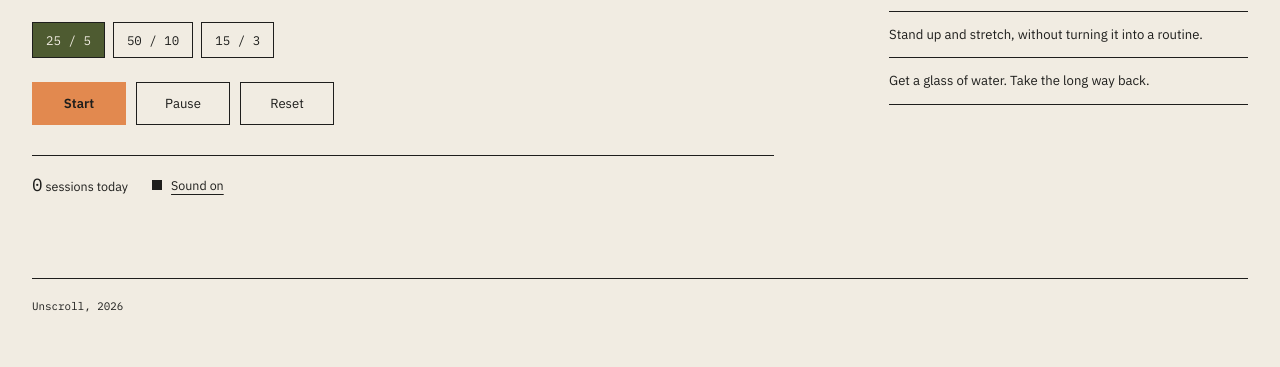
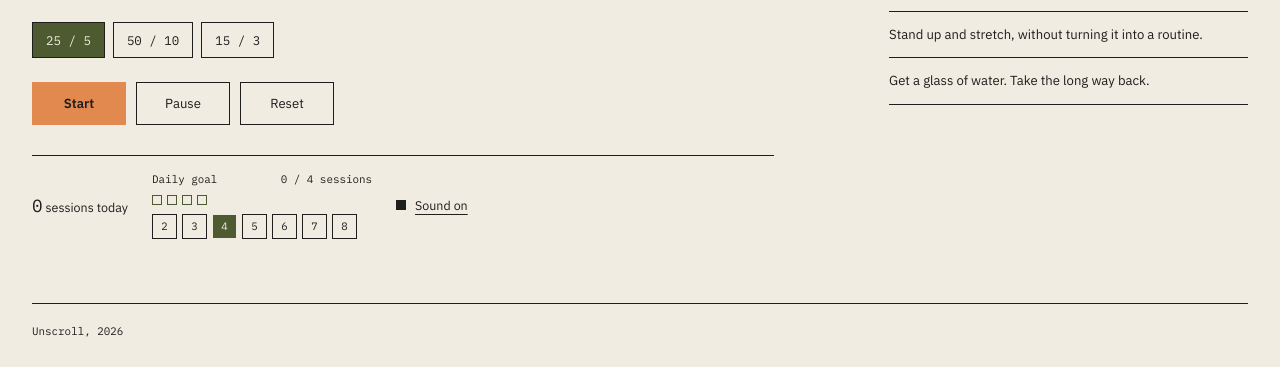
Before and after one commit to wardasajjad44-bot/lab17-27110275, a plain HTML site: page index.html in a window 1280 px wide. Shown: the part 438-805 px from the top of the page. Drawn offline with Linux system fonts and the light colour scheme.

Commit message:
Add daily focus goal

```diff
--- a/index.html
+++ b/index.html
@@ -167,6 +167,49 @@
       font-family: "IBM Plex Mono", monospace;
       font-size: 1.1rem;
     }
+    .daily-goal {
+      display: grid;
+      gap: 9px;
+      min-width: 220px;
+    }
+    .goal-heading {
+      display: flex;
+      align-items: baseline;
+      justify-content: space-between;
+      gap: 16px;
+    }
+    .goal-heading-label, .goal-summary {
+      font-family: "IBM Plex Mono", monospace;
+      font-size: .68rem;
+    }
+    .goal-dots {
+      display: flex;
+      gap: 5px;
+    }
+    .goal-dot {
+      width: 10px;
+      height: 10px;
+      border: 1px solid var(--moss);
+      background: transparent;
+    }
+    .goal-dot.is-complete { background: var(--moss); }
+    .break-mode .goal-dot { border-color: var(--paper); }
+    .break-mode .goal-dot.is-complete { background: var(--paper); }
+    .goal-options {
+      display: flex;
+      gap: 5px;
+    }
+    .goal-option {
+      min-width: 25px;
+      min-height: 25px;
+      padding: 3px 5px;
+      border: 1px solid currentColor;
+      background: transparent;
+      font-family: "IBM Plex Mono", monospace;
+      font-size: .67rem;
+    }
+    .goal-option[aria-pressed="true"] { background: var(--moss); color: var(--paper); }
+    .break-mode .goal-option[aria-pressed="true"] { background: var(--paper); color: var(--moss); }
     .sound-toggle {
       display: inline-flex;
       align-items: center;
@@ -363,7 +406,23 @@
       </div>
 
       <div class="timer-meta">
-        <span><span class="sessions-count" id="sessions-count">0</span> sessions today</span>
+        <span class="sessions-today"><span class="sessions-count" id="sessions-count">0</span> sessions today</span>
+        <div class="daily-goal">
+          <div class="goal-heading">
+            <span class="goal-heading-label">Daily goal</span>
+            <span class="goal-summary" id="goal-summary">0 / 4 sessions</span>
+          </div>
+          <div class="goal-dots" id="goal-dots" role="progressbar" aria-label="Daily focus goal" aria-valuemin="0" aria-valuemax="4" aria-valuenow="0"></div>
+          <div class="goal-options" id="goal-options" role="group" aria-label="Choose daily focus goal">
+            <button class="goal-option" type="button" data-goal="2" aria-pressed="false">2</button>
+            <button class="goal-option" type="button" data-goal="3" aria-pressed="false">3</button>
+            <button class="goal-option" type="button" data-goal="4" aria-pressed="true">4</button>
+            <button class="goal-option" type="button" data-goal="5" aria-pressed="false">5</button>
+            <button class="goal-option" type="button" data-goal="6" aria-pressed="false">6</button>
+            <button class="goal-option" type="button" data-goal="7" aria-pressed="false">7</button>
+            <button class="goal-option" type="button" data-goal="8" aria-pressed="false">8</button>
+          </div>
+        </div>
         <button class="sound-toggle" id="sound-toggle" type="button" aria-pressed="true">Sound on</button>
       </div>
     </section>
@@ -406,6 +465,9 @@
       const pauseButton = document.getElementById("pause-button");
       const resetButton = document.getElementById("reset-button");
       const soundToggle = document.getElementById("sound-toggle");
+      const goalOptions = [...document.querySelectorAll(".goal-option")];
+      const goalDots = document.getElementById("goal-dots");
+      const goalSummary = document.getElementById("goal-summary");
       const progress = document.querySelector(".progress-fill");
       const progressTrack = document.querySelector(".progress-track");
       const sessionsCount = document.getElementById("sessions-count");
@@ -421,6 +483,7 @@
         "Rest your eyes. The screen will still be here."
       ];
       let selectedPreset = 0;
+      let dailyGoal = 4;
       let isBreak = false;
       let isRunning = false;
       let soundOn = true;
@@ -471,7 +534,31 @@
       }
 
       function saveSettings() {
-        writeStorage(STORAGE_KEYS.settings, { selectedPreset, soundOn });
+        writeStorage(STORAGE_KEYS.settings, { selectedPreset, soundOn, dailyGoal });
+      }
+
+      function updateGoalProgress() {
+        const completed = Math.min(sessions.count, dailyGoal);
+        goalDots.replaceChildren();
+        for (let index = 0; index < dailyGoal; index += 1) {
+          const dot = document.createElement("span");
+          dot.className = `goal-dot${index < completed ? " is-complete" : ""}`;
+          dot.setAttribute("aria-hidden", "true");
+          goalDots.append(dot);
+        }
+        goalDots.setAttribute("aria-valuemax", String(dailyGoal));
+        goalDots.setAttribute("aria-valuenow", String(completed));
+        goalDots.setAttribute("aria-label", `Daily focus goal: ${completed} of ${dailyGoal} sessions`);
+        goalSummary.textContent = `${sessions.count} / ${dailyGoal} sessions`;
+      }
+
+      function setDailyGoal(goal) {
+        dailyGoal = goal;
+        goalOptions.forEach((option) => {
+          option.setAttribute("aria-pressed", String(Number(option.dataset.goal) === dailyGoal));
+        });
+        updateGoalProgress();
+        saveSettings();
       }
 
       function setPreset(index) {
@@ -523,6 +610,7 @@
       function saveSessions() {
         writeStorage(STORAGE_KEYS.sessions, sessions);
         sessionsCount.textContent = String(sessions.count);
+        updateGoalProgress();
       }
 
       function refreshSessionsForToday() {
@@ -661,6 +749,12 @@
         saveSettings();
       });
 
+      goalOptions.forEach((option) => {
+        option.addEventListener("click", () => {
+          setDailyGoal(Number(option.dataset.goal));
+        });
+      });
+
       taskForm.addEventListener("submit", (event) => {
         event.preventDefault();
         const text = taskInput.value.trim();
@@ -687,6 +781,9 @@
       if (savedSettings && typeof savedSettings.soundOn === "boolean") {
         soundOn = savedSettings.soundOn;
       }
+      if (savedSettings && Number.isInteger(savedSettings.dailyGoal) && savedSettings.dailyGoal >= 2 && savedSettings.dailyGoal <= 8) {
+        dailyGoal = savedSettings.dailyGoal;
+      }
       const savedTasks = readStorage(STORAGE_KEYS.tasks, []);
       if (Array.isArray(savedTasks)) {
         tasks = savedTasks.filter((task) => task && typeof task.text === "string" && typeof task.done === "boolean");
@@ -700,6 +797,7 @@
       soundToggle.textContent = soundOn ? "Sound on" : "Sound off";
       sessionsCount.textContent = String(sessions.count);
       renderTasks();
+      setDailyGoal(dailyGoal);
       setPreset(selectedPreset);
       updateDisplay();
     })();
```
